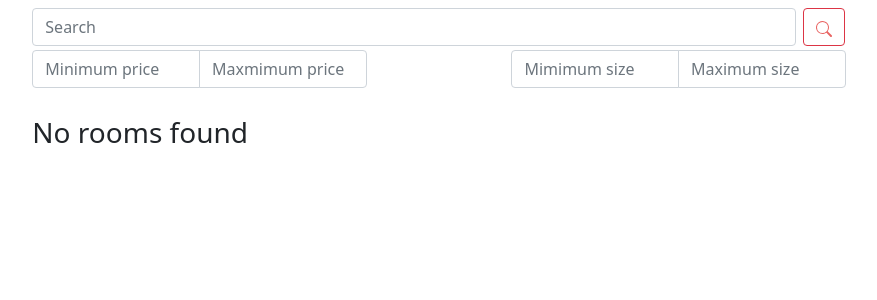
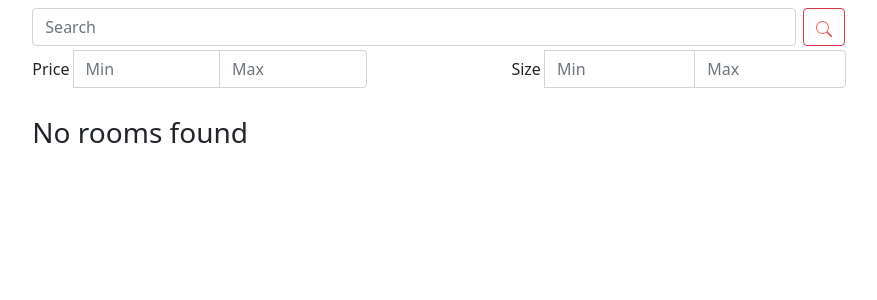
Before and after one commit to castelnuovo/trivakamer, a PHP site: template views/index.twig in a window 1280 px wide. Shown: the part 68-368 px from the top of the page, without its empty margins (201-1078 px from the left). Run offline with PHP 8.4, Linux system fonts and the light colour scheme; the template is opened without the code that fills it, so the values that code supplies are empty; some libraries are stand-ins or nearby versions.

Commit message:
Added labels

```diff
--- a/views/index.twig
+++ b/views/index.twig
@@ -40,17 +40,18 @@
 				<div class="row gx-2 my-1">
 					<div class="col-5">
 						<div class="input-group">
+							<label class="col-form-label">Price&nbsp</label>
 							<input
 								type="text"
 								aria-label="Minimum price"
 								class="form-control"
-								placeholder="Minimum price"
+								placeholder="Min"
 								/>
 							<input
 								type="text"
 								aria-label="Maxmimum price"
 								class="form-control"
-								placeholder="Maxmimum price"
+								placeholder="Max"
 								/>
 						</div>
 					</div>
@@ -58,17 +59,18 @@
 					<!-- </div> -->
 					<div class="col-5">
 						<div class="input-group">
+							<label class="col-form-label">Size&nbsp</label>
 							<input
 								type="text"
 								aria-label="Mimimum size"
 								class="form-control"
-								placeholder="Mimimum size"
+								placeholder="Min"
 								/>
 							<input
 								type="text"
 								aria-label="Maximum size"
 								class="form-control"
-								placeholder="Maximum size"
+								placeholder="Max"
 								/>
 						</div>
 					</div>
```
